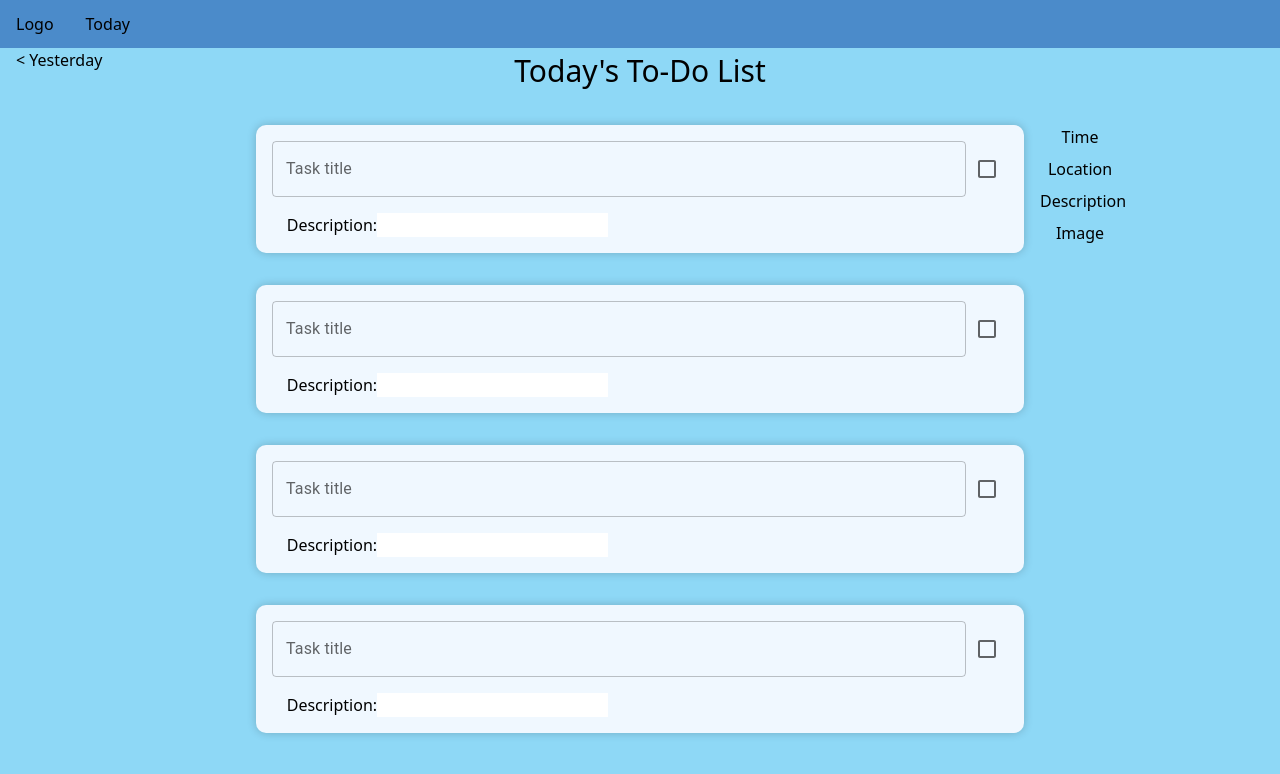
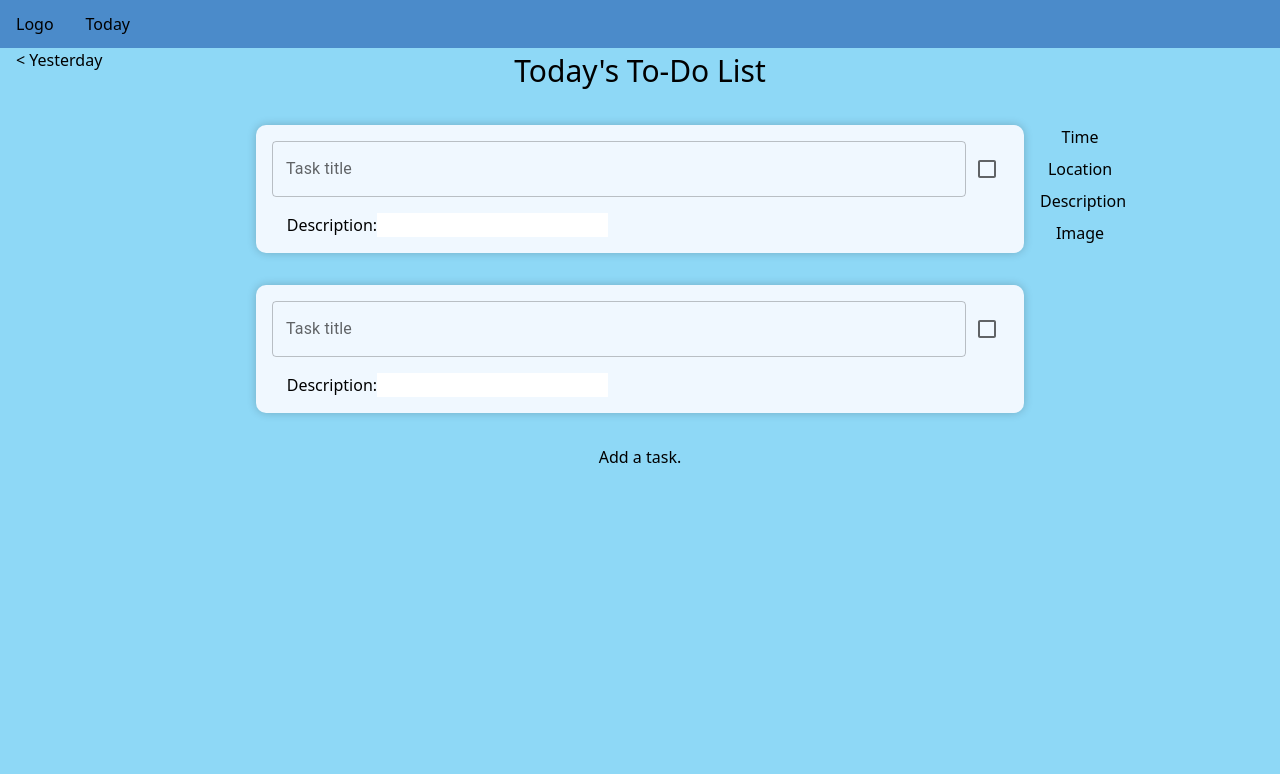
Before and after one commit to boey-kwan/gemini, a React (Vite) app in the folder client/: page /today in a window 1280 px wide. Shown: the top 774 px of the page. Built offline with nearby package versions, Linux system fonts and the light colour scheme.

Commit message:
Ability to add tasks

```diff
--- a/client/src/components/Today.jsx
+++ b/client/src/components/Today.jsx
@@ -5,6 +5,7 @@ import Task from "./Task";
 export default function Today() {
 
   // TODO: Grab all tasks in this day.
+  const [taskList, setTaskList] = useState([1, 2]);
   // TODO: Initialize to the first ID in the list.
   const [currentTaskId, setCurrentTaskId] = useState(1);
 
@@ -14,6 +15,7 @@ export default function Today() {
   }
 
     return (
+      <div>
         <div className='row'>
           <div className="body-left">
           {"< Yesterday"}
@@ -22,7 +24,7 @@ export default function Today() {
           <div className="body-center scroll">
             <h1 className='h1' style={{textAlign: 'center'}}>Today's To-Do List</h1>
             <div className='task-list'>
-            {[1, 2, 3, 4].map((value) => {
+              {taskList.map((value) => {
                 return <Task key={value}
                 id={value}
                 showSidebar={currentTaskId == value}
@@ -34,5 +36,19 @@ export default function Today() {
           <div className="body-right">
           </div>
         </div>
+
+        {/* Add a task button */}
+        <button style={{
+          display: 'block',
+          margin: 'auto',
+          alignText: 'center'}}
+          onClick={() => {
+            setTaskList(
+              [...taskList, taskList.length+1]
+            )
+          }}>
+          Add a task.
+        </button>
+      </div>
     );
   }
```
Lines whose indentation alone changed are shown as unchanged.
